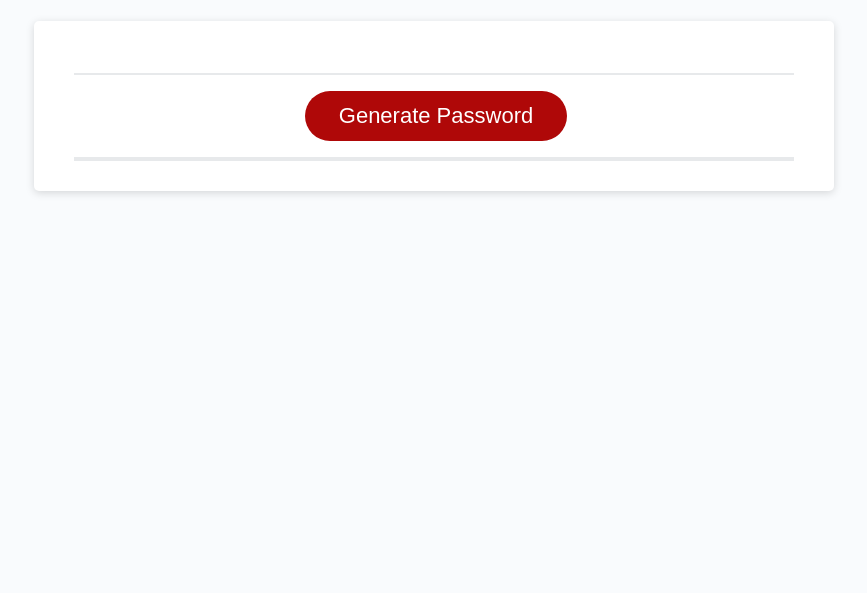
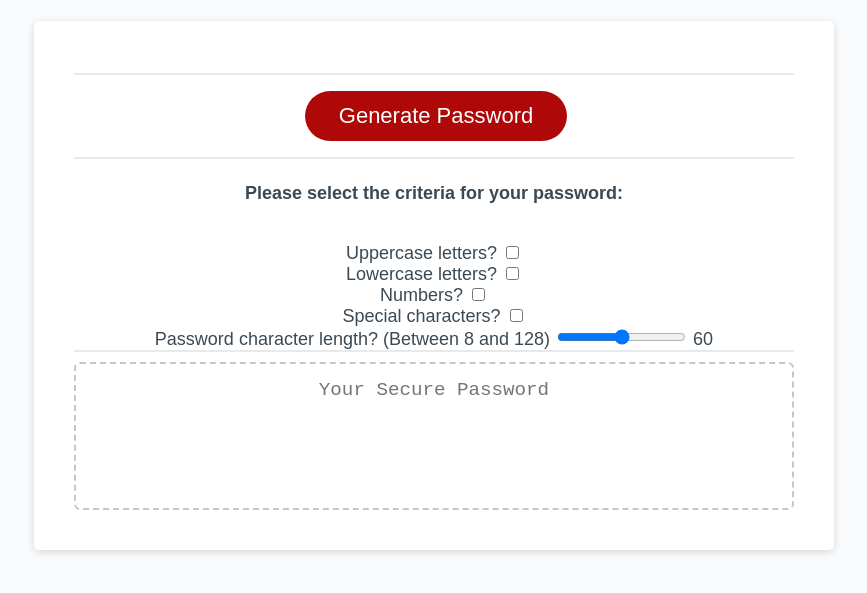
Before and after one commit to steelekreis/password-generator, a plain HTML site: page index.html in a window 1280 px wide. Both pictures are taken after a click on the button "Generate Password". Shown: the part 109-702 px from the top of the page, without its empty margins (206-1073 px from the left). Drawn offline with Linux system fonts and the light colour scheme.

Commit message:
finally got the generator to workgit add .!

```diff
--- a/css/style1.css
+++ b/css/style1.css
@@ -50,12 +50,8 @@ header {
 
 .criteria h4 {
   padding-bottom: 15px;
-  display: none;
 }
 
-.criteria div {
-  display: none;
-}
 
 .criteria::after {
   content: " ";
@@ -66,8 +62,12 @@ header {
 }
 
 .card-body {
-  min-height: 100px;
-  display: none;
+  height: auto;
+}
+
+.card-body textarea {
+  height: fit-content;
+  max-height: max-content;
 }
 
 .card-footer {
--- a/index.html
+++ b/index.html
@@ -23,26 +23,26 @@
           <h4 id="critHead">Please select the criteria for your password:</h4>
           <div id="uR">
             Uppercase letters?
-            <input type="checkbox" name="" id="">
+            <input type="checkbox" name="" id="uppers">
           </div>
           <div id="lR">
             Lowercase letters?
-            <input type="checkbox" name="" id="">
+            <input type="checkbox" name="" id="lowers">
           </div>
           <div id="nR">
             Numbers?
-            <input type="checkbox" name="" id="">
+            <input type="checkbox" name="" id="numbers">
           </div>
           <div id="sR">
             Special characters?
-            <input type="checkbox" name="" id="">
+            <input type="checkbox" name="" id="specChar">
           </div>
           <div id="lenRan">
             Password character length? (Between 8 and 128)
 
-            <input type="range" id="myRange" max="128" min="8" value="8" oninput="num.value = this.value">
+            <input type="range" id="length" max="128" min="8" oninput="num.value = this.value">
 
-            <output id="num">8</output>
+            <output id="num">60</output>
           </div>
         </section>
         <div class="card-body">
--- a/javaScript/script.js
+++ b/javaScript/script.js
@@ -1,31 +1,46 @@
 // Assignment code here
-const lower = "abcdefghijklmnopqrstuvwxyz"
-const upper = "ABCDEFGHIJKLMNOPQRSTUVWXYZ"
+var empty = "";
+const lower = "abcdefghijklmnopqrstuvwxyz";
+const upper = "ABCDEFGHIJKLMNOPQRSTUVWXYZ";
 const numbers = "0123456789";
 const symbols = "!@#$%^&*_-+=";
 
-const length = document.getElementById("length");
-const incNumbers = document.getElementById("nR");
-const incSymbols = document.getElementById("sR");
-const incNumbers = document.getElementById("uR");
-const incSymbols = document.getElementById("lR");
+var length = document.getElementById("length").value;
+var incNumbers = document.getElementById("numbers");
+var incSymbols = document.getElementById("specChar");
+var incUppers = document.getElementById("uppers");
+var incLowers = document.getElementById("lowers");
 
 // Get references to the #generate element
 var generateBtn = document.querySelector("#generate");
 
+
+
 // Write password to the #password input
 function writePassword() {
-  var password = generatePassword();
+  incUppers.checked ? (empty += upper) : "";
+  incNumbers.checked ? (empty += numbers) : "";
+  incSymbols.checked ? (empty += symbols) : "";
+  incLowers.checked ? (empty += lower) : "";
+  var password = generatePassword(length, empty);
   var passwordText = document.querySelector("#password");
 
   passwordText.value = password;
 
 }
 
+function generatePassword (length, empty) {
+  let password = "";
+  for (let i = 0; i < length; i++) {
+    password += empty.charAt(
+      Math.floor(Math.random() * empty.length)
+    );
+  }
+  return password;
+};
+
 // Add event listener to generate button
 generateBtn.addEventListener("click", writePassword);
 
 
-function generatePassword() {
-  window.confirm("hello")
-};
+console.log(password);
```
